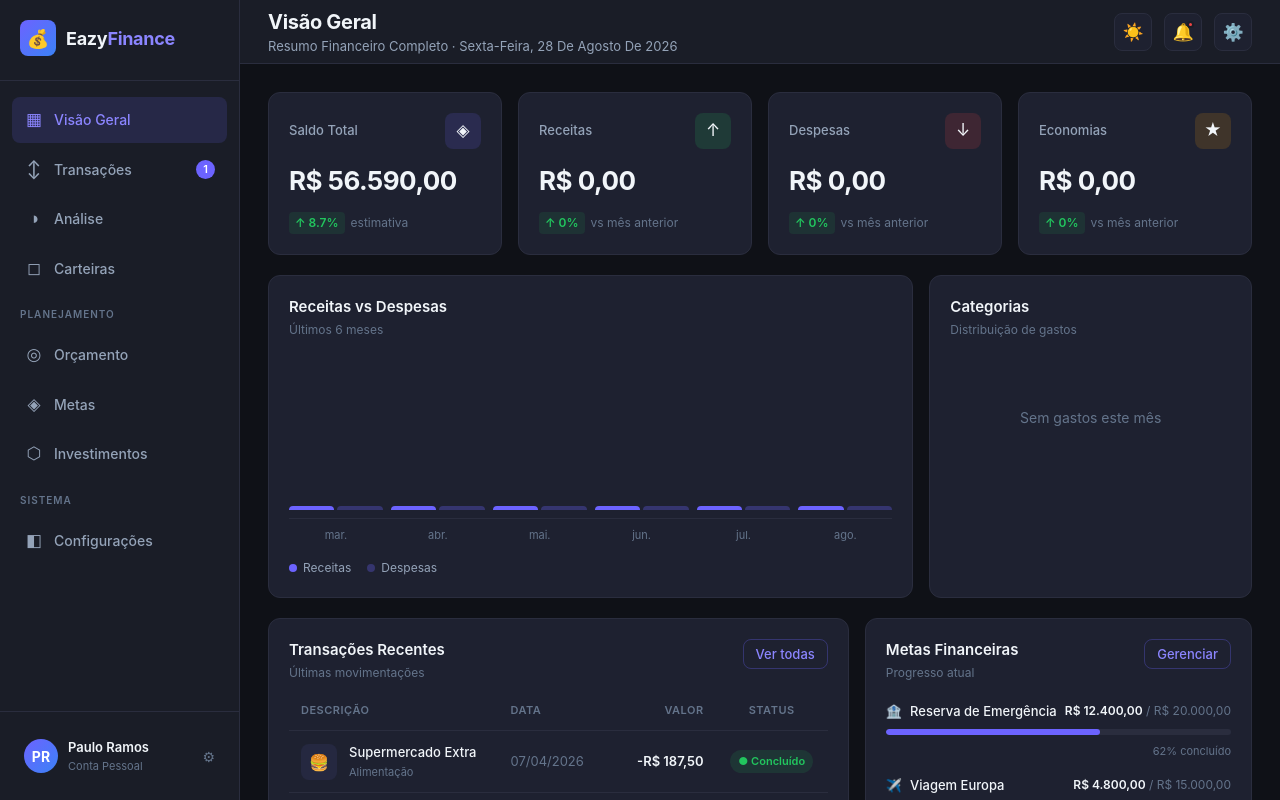
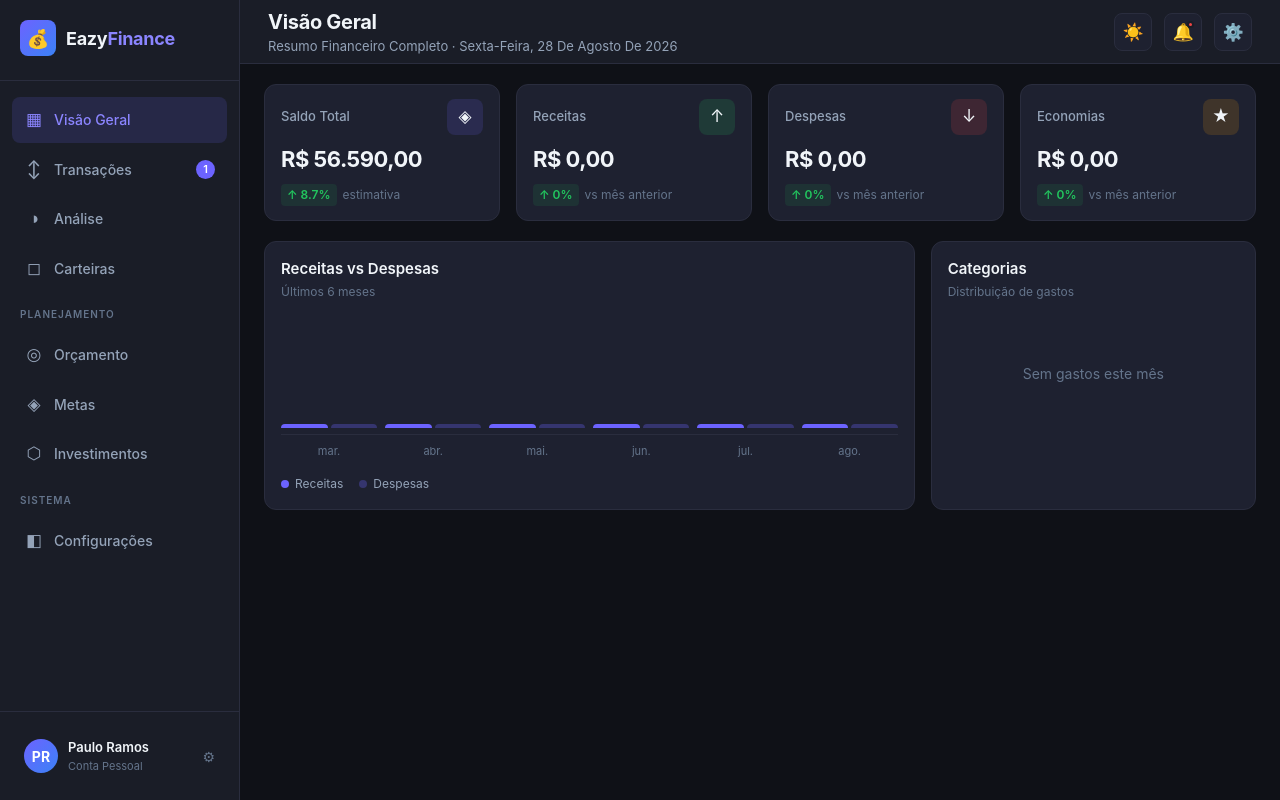
Before and after one commit to paulohramoss/eazy, a React (Vite) app: page / in a window 1280 px wide. Shown: the top 800 px of the page. Built offline with nearby package versions, Linux system fonts and the light colour scheme.

Commit message:
feat: add dashboard layout styles and Overview component structure

```diff
--- a/src/App.css
+++ b/src/App.css
@@ -1,7 +1,8 @@
 /* ─── Layout ─────────────────────────────────────────────── */
 .dashboard {
   display: flex;
-  min-height: 100vh;
+  height: 100vh;
+  overflow: hidden;
 }
 
 /* ─── Sidebar ────────────────────────────────────────────── */
@@ -50,6 +51,8 @@
 
 .sidebar-nav {
   flex: 1;
+  min-height: 0;
+  overflow-y: auto;
   padding: 16px 12px;
   display: flex;
   flex-direction: column;
@@ -154,7 +157,9 @@
   flex: 1;
   display: flex;
   flex-direction: column;
-  min-height: 100vh;
+  height: 100vh;
+  overflow: hidden;
+  min-width: 0;
 }
 
 /* ─── Header ─────────────────────────────────────────────── */
@@ -236,10 +241,12 @@
 /* ─── Content ────────────────────────────────────────────── */
 .content {
   flex: 1;
-  padding: 28px;
+  min-height: 0;
+  overflow-y: auto;
+  padding: 20px 24px;
   display: flex;
   flex-direction: column;
-  gap: 24px;
+  gap: 16px;
 }
 
 /* ─── Metric Cards ───────────────────────────────────────── */
@@ -253,10 +260,10 @@
   background: var(--bg-card);
   border: 1px solid var(--border);
   border-radius: var(--radius);
-  padding: 20px;
+  padding: 14px 16px;
   display: flex;
   flex-direction: column;
-  gap: 12px;
+  gap: 8px;
   transition: transform var(--transition), box-shadow var(--transition), border-color var(--transition);
 }
 
@@ -294,7 +301,7 @@
 .metric-icon.yellow { background: rgba(245, 158, 11, 0.15); }
 
 .metric-value {
-  font-size: 26px;
+  font-size: 22px;
   font-weight: 700;
   letter-spacing: -0.5px;
 }
@@ -331,14 +338,14 @@
   background: var(--bg-card);
   border: 1px solid var(--border);
   border-radius: var(--radius);
-  padding: 20px;
+  padding: 16px;
 }
 
 .card-header {
   display: flex;
   align-items: flex-start;
   justify-content: space-between;
-  margin-bottom: 20px;
+  margin-bottom: 14px;
 }
 
 .card-title {
@@ -372,8 +379,8 @@
   display: flex;
   align-items: flex-end;
   gap: 8px;
-  height: 160px;
-  padding-bottom: 8px;
+  height: 120px;
+  padding-bottom: 6px;
   border-bottom: 1px solid var(--border);
 }
 
@@ -434,16 +441,20 @@
   display: flex;
   flex-direction: column;
   align-items: center;
-  gap: 20px;
+  gap: 12px;
 }
 
 .donut-chart {
   position: relative;
-  width: 150px;
-  height: 150px;
+  width: 120px;
+  height: 120px;
 }
 
-.donut-svg { transform: rotate(-90deg); }
+.donut-svg {
+  transform: rotate(-90deg);
+  width: 100%;
+  height: 100%;
+}
 
 .donut-center {
   position: absolute;
--- a/src/components/Overview.jsx
+++ b/src/components/Overview.jsx
@@ -33,7 +33,7 @@ function DonutChart({ data }) {
           ))}
         </svg>
         <div className="donut-center">
-          <span className="donut-center-value">{Math.round((data.reduce((s,d)=>s+d.pct,0)/total)*100)||100}%</span>
+          <span className="donut-center-value">{Math.round((data.reduce((s, d) => s + d.pct, 0) / total) * 100) || 100}%</span>
           <span className="donut-center-label">Distribuição</span>
         </div>
       </div>
@@ -56,36 +56,38 @@ function DonutChart({ data }) {
 
 const COLORS = ['#6c63ff', '#3b82f6', '#22c55e', '#f59e0b', '#ec4899', '#64748b']
 
-export default function Overview({ onNavigate }) {
+export default function Overview() {
   const {
     totalBalance, monthlyIncome, monthlyExpenses, monthlySavings,
-    lastIncome, lastExpenses, lastSavings,
-    transactions, goals, spendingByCategory, monthlyChartData, pctChange,
+    lastIncome, lastExpenses, lastSavings, spendingByCategory, monthlyChartData, pctChange,
   } = useApp()
 
   const metrics = [
-    { label: 'Saldo Total',   value: fmt(totalBalance),    icon: '◈', color: 'purple',
-      change: pctChange(totalBalance, totalBalance * 0.92), dir: 'up', period: 'estimativa' },
-    { label: 'Receitas',      value: fmt(monthlyIncome),   icon: '↑', color: 'green',
-      change: pctChange(monthlyIncome, lastIncome),   dir: monthlyIncome >= lastIncome ? 'up' : 'down', period: 'vs mês anterior' },
-    { label: 'Despesas',      value: fmt(monthlyExpenses), icon: '↓', color: 'red',
-      change: pctChange(monthlyExpenses, lastExpenses), dir: monthlyExpenses <= lastExpenses ? 'up' : 'down', period: 'vs mês anterior' },
-    { label: 'Economias',     value: fmt(Math.max(monthlySavings, 0)), icon: '★', color: 'yellow',
-      change: pctChange(monthlySavings, lastSavings), dir: monthlySavings >= lastSavings ? 'up' : 'down', period: 'vs mês anterior' },
+    {
+      label: 'Saldo Total', value: fmt(totalBalance), icon: '◈', color: 'purple',
+      change: pctChange(totalBalance, totalBalance * 0.92), dir: 'up', period: 'estimativa'
+    },
+    {
+      label: 'Receitas', value: fmt(monthlyIncome), icon: '↑', color: 'green',
+      change: pctChange(monthlyIncome, lastIncome), dir: monthlyIncome >= lastIncome ? 'up' : 'down', period: 'vs mês anterior'
+    },
+    {
+      label: 'Despesas', value: fmt(monthlyExpenses), icon: '↓', color: 'red',
+      change: pctChange(monthlyExpenses, lastExpenses), dir: monthlyExpenses <= lastExpenses ? 'up' : 'down', period: 'vs mês anterior'
+    },
+    {
+      label: 'Economias', value: fmt(Math.max(monthlySavings, 0)), icon: '★', color: 'yellow',
+      change: pctChange(monthlySavings, lastSavings), dir: monthlySavings >= lastSavings ? 'up' : 'down', period: 'vs mês anterior'
+    },
   ]
 
   const maxBar = Math.max(...monthlyChartData.map(d => Math.max(d.income, d.expenses)), 1)
 
   const categoryEntries = Object.entries(spendingByCategory)
     .sort((a, b) => b[1] - a[1]).slice(0, 5)
-  const totalSpend = categoryEntries.reduce((s, [, v]) => s + v, 0) || 1
   const donutData = categoryEntries.map(([name, val], i) => ({
     name, pct: val, color: COLORS[i % COLORS.length],
   }))
-
-  const recentTx = [...transactions]
-    .sort((a, b) => new Date(b.date) - new Date(a.date))
-    .slice(0, 6)
 
   const STATUS_LABEL = { completed: '● Concluído', pending: '◌ Pendente', failed: '✕ Falhou' }
 
@@ -149,84 +151,6 @@ export default function Overview({ onNavigate }) {
           }
         </div>
       </div>
-
-      {/* Bottom Row */}
-      <div className="bottom-row">
-        {/* Recent Transactions */}
-        <div className="card">
-          <div className="card-header">
-            <div>
-              <div className="card-title">Transações Recentes</div>
-              <div className="card-subtitle">Últimas movimentações</div>
-            </div>
-            <button className="card-action" onClick={() => onNavigate('transactions')}>Ver todas</button>
-          </div>
-          <table className="transactions-table">
-            <thead>
-              <tr>
-                <th>Descrição</th>
-                <th>Data</th>
-                <th style={{ textAlign: 'right' }}>Valor</th>
-                <th style={{ textAlign: 'center' }}>Status</th>
-              </tr>
-            </thead>
-            <tbody>
-              {recentTx.map(tx => (
-                <tr key={tx.id}>
-                  <td>
-                    <div className="tx-info">
-                      <div className="tx-icon" style={{ background: 'var(--bg-hover)' }}>
-                        {CATEGORY_ICONS[tx.category] || '💳'}
-                      </div>
-                      <div>
-                        <div className="tx-name">{tx.name}</div>
-                        <div className="tx-category">{tx.category}</div>
-                      </div>
-                    </div>
-                  </td>
-                  <td className="tx-date">{new Date(tx.date + 'T12:00:00').toLocaleDateString('pt-BR')}</td>
-                  <td className={`tx-amount ${tx.type === 'income' ? 'positive' : 'negative'}`}>
-                    {tx.type === 'income' ? '+' : '-'}{fmt(tx.amount)}
-                  </td>
-                  <td className="tx-status">
-                    <span className={`status-badge ${tx.status}`}>{STATUS_LABEL[tx.status]}</span>
-                  </td>
-                </tr>
-              ))}
-            </tbody>
-          </table>
-        </div>
-
-        {/* Goals */}
-        <div className="card">
-          <div className="card-header">
-            <div>
-              <div className="card-title">Metas Financeiras</div>
-              <div className="card-subtitle">Progresso atual</div>
-            </div>
-            <button className="card-action" onClick={() => onNavigate('goals')}>Gerenciar</button>
-          </div>
-          <div className="goals-list">
-            {goals.map(goal => {
-              const pct = Math.round((goal.current / goal.target) * 100)
-              return (
-                <div key={goal.id} className="goal-item">
-                  <div className="goal-header">
-                    <div className="goal-name"><span>{goal.emoji}</span>{goal.name}</div>
-                    <div className="goal-amounts">
-                      <strong>{fmt(goal.current)}</strong> / {fmt(goal.target)}
-                    </div>
-                  </div>
-                  <div className="progress-bar">
-                    <div className="progress-fill" style={{ width: `${pct}%`, background: goal.color }} />
-                  </div>
-                  <div className="goal-pct">{pct}% concluído</div>
-                </div>
-              )
-            })}
-          </div>
-        </div>
-      </div>
     </div>
   )
 }
```
